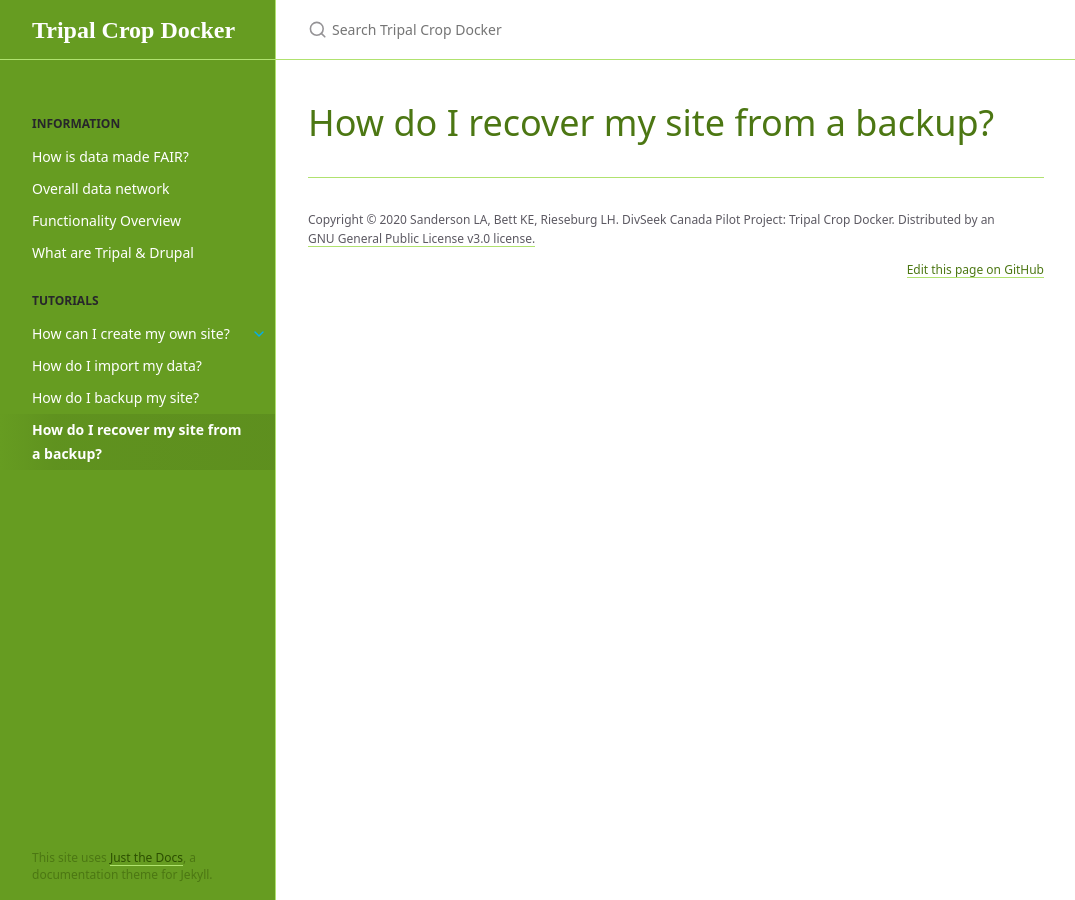
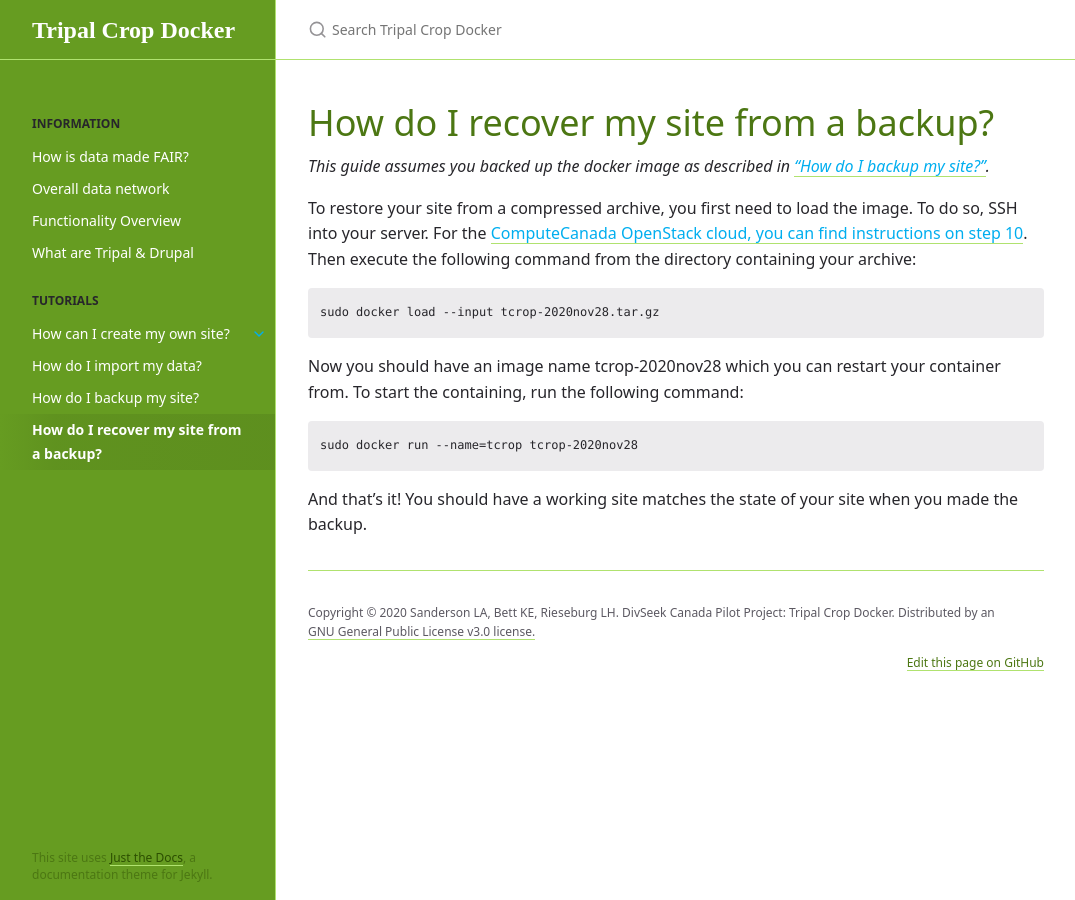
Before and after one commit to DivSeek-Canada/tripal-crop-docker, a Jekyll site: the page built from _tutorials/recover.md, in a window 1280 px wide. Shown: the whole page, without its empty margins (96-1171 px from the left). Built offline with Jekyll 4.4.1, drawn with Linux system fonts in a browser that asks for light colours.

Commit message:
Add recovery docs.

````diff
--- a/_tutorials/recover.md
+++ b/_tutorials/recover.md
@@ -5,3 +5,20 @@ nav_order: 6
 has_children: false
 permalink: /tutorials/restore
 ---
+{% assign url_prefix = site.baseurl | append: "/tutorials" %}
+
+*This guide assumes you backed up the docker image as described in ["How do I backup my site?"]({{ url_prefix}}/tutorials/backup).*
+
+To restore your site from a compressed archive, you first need to load the image. To do so, SSH into your server. For the [ComputeCanada OpenStack cloud, you can find instructions on step 10]({{url_prefix}}/create-site/compute-canada.html). Then execute the following command from the directory containing your archive:
+
+```
+sudo docker load --input tcrop-2020nov28.tar.gz
+```
+
+Now you should have an image name tcrop-2020nov28 which you can restart your container from. To start the containing, run the following command:
+
+```
+sudo docker run --name=tcrop tcrop-2020nov28
+```
+
+And that's it! You should have a working site matches the state of your site when you made the backup.
````
Also changed, not shown: _tutorials/backup.md (+3 -2 lines).
